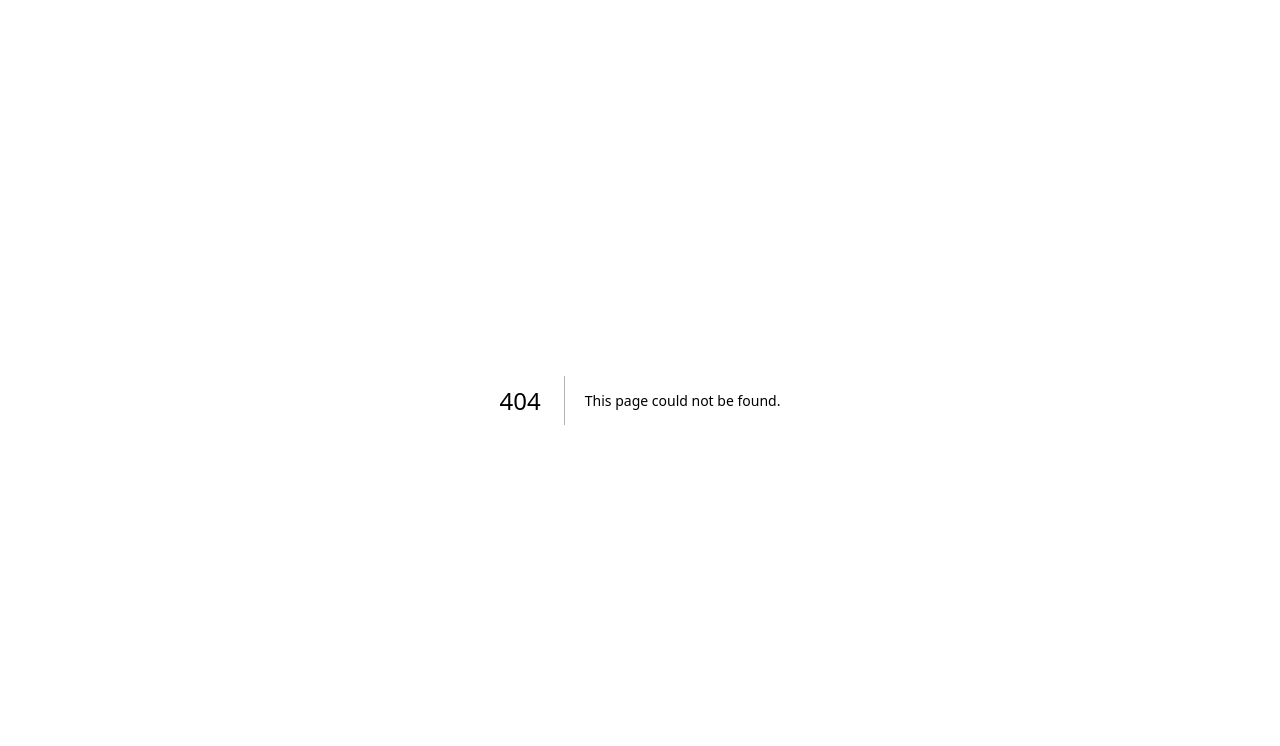
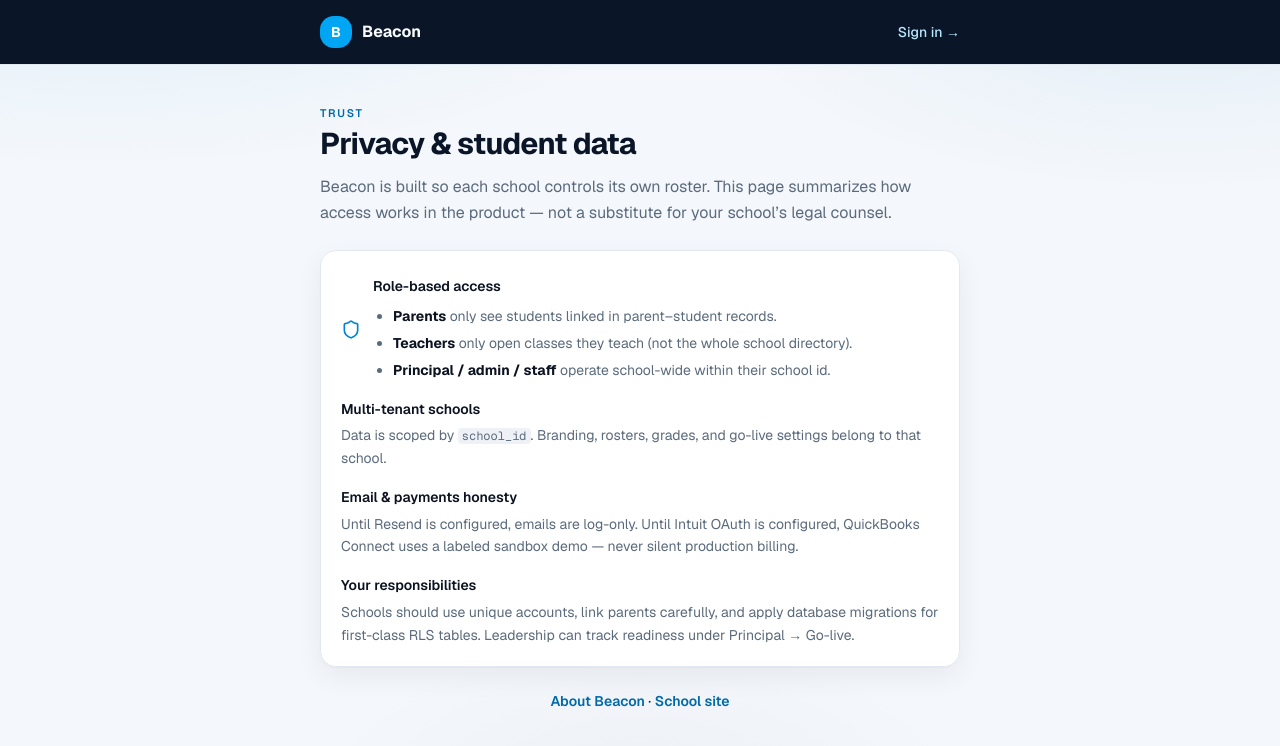
Before and after one commit to chadbergndsu/beacon, a Next.js app: page /privacy in a window 1280 px wide. Before the commit this address had no page. Shown: the top 746 px of the page. Built offline with nearby package versions, Linux system fonts and the light colour scheme.

Commit message:
Add class missing-work focus strip and public privacy trust page
Surface past-due pressure in the gradebook header for teachers, and publish a
plain-language privacy page (role scope, multi-tenant, email/QB honesty) for
principal buyers who ask FERPA questions early.

```diff
--- a/src/app/(app)/classes/[classId]/page.tsx
+++ b/src/app/(app)/classes/[classId]/page.tsx
@@ -19,6 +19,8 @@ import {
 import { canEnterGrades } from '@/lib/roles'
 import { listLessonPlans, listPulsesForClass } from '@/lib/school-modules/store'
 import { loadAttendanceForClassDate } from '@/lib/attendance/store'
+import { loadTeacherClassMissing } from '@/lib/insights/load-missing-work'
+import { Badge } from '@/components/ui/badge'
 
 export default async function ClassGradebookPage({
   params,
@@ -52,14 +54,15 @@ export default async function ClassGradebookPage({
   const weights = validateCategoryWeights(categories)
 
   const schoolId = classRow.school_id
-  const [lessonPlans, pulses, attendanceRecords] =
+  const [lessonPlans, pulses, attendanceRecords, missingRollup] =
     canEnter && schoolId
       ? await Promise.all([
           listLessonPlans(schoolId, classId),
           listPulsesForClass(schoolId, classId),
           loadAttendanceForClassDate(classId, attendanceDate),
+          loadTeacherClassMissing(classId, classRow.name),
         ])
-      : [[], [], []]
+      : [[], [], [], null]
 
   return (
     <div className="space-y-6">
@@ -87,6 +90,37 @@ export default async function ClassGradebookPage({
       {canEnter && activeTab === 'grades' && !weights.ok && (
         <div className="rounded-xl border border-amber-200 bg-amber-50 text-amber-950 px-4 py-3 text-sm">
           {weights.message} Fix weights under <strong>Class setup</strong>.
+        </div>
+      )}
+
+      {canEnter && activeTab === 'grades' && missingRollup && missingRollup.totalMissingItems > 0 && (
+        <div className="rounded-2xl border border-amber-200/80 bg-amber-50/50 px-4 py-3 dark:border-amber-900 dark:bg-amber-950/20">
+          <div className="flex flex-wrap items-center justify-between gap-2">
+            <div>
+              <p className="text-xs font-bold uppercase tracking-wide text-amber-800 dark:text-amber-300">
+                Missing work radar
+              </p>
+              <p className="text-sm text-amber-950 dark:text-amber-100 mt-0.5">
+                {missingRollup.studentsWithMissing} student(s) · {missingRollup.totalMissingItems}{' '}
+                past-due / unscored item(s)
+              </p>
+            </div>
+            <Badge variant="warning">Focus</Badge>
+          </div>
+          {missingRollup.topStudents.length > 0 && (
+            <ul className="mt-2 flex flex-wrap gap-1.5">
+              {missingRollup.topStudents.map((s) => (
+                <li key={s.studentId}>
+                  <Link
+                    href={`/students/${s.studentId}`}
+                    className="inline-flex rounded-full border border-amber-300 bg-white px-2.5 py-0.5 text-xs font-medium text-amber-950 hover:bg-amber-100 dark:bg-amber-950/50 dark:text-amber-100 dark:border-amber-800"
+                  >
+                    {s.studentName} ×{s.count}
+                  </Link>
+                </li>
+              ))}
+            </ul>
+          )}
         </div>
       )}
 
--- a/src/app/login/page.tsx
+++ b/src/app/login/page.tsx
@@ -420,6 +420,8 @@ export default async function LoginPage({
                     )}
                     <span aria-hidden>·</span>
                     <Link href="/about">About Beacon</Link>
+                    <span aria-hidden>·</span>
+                    <Link href="/privacy">Privacy</Link>
                   </div>
                 </div>
               )}
--- /dev/null
+++ b/src/app/privacy/page.tsx
@@ -0,0 +1,99 @@
+import Link from 'next/link'
+import { Shield } from 'lucide-react'
+import { Card, CardContent } from '@/components/ui/card'
+
+/**
+ * Trust page — market buyers (principals) ask FERPA/access questions early.
+ * Keep plain language; no legal theater.
+ */
+export default function PrivacyPage() {
+  return (
+    <div className="min-h-screen beacon-shell">
+      <header className="border-b border-border/80 bg-navy text-navy-foreground">
+        <div className="mx-auto max-w-2xl px-4 py-4 flex items-center justify-between">
+          <Link href="/login" className="flex items-center gap-2.5 font-bold">
+            <span className="flex h-8 w-8 items-center justify-center rounded-lg bg-sky-500 text-sm text-white">
+              B
+            </span>
+            Beacon
+          </Link>
+          <Link href="/login" className="text-sm font-medium text-sky-200 hover:text-white">
+            Sign in →
+          </Link>
+        </div>
+      </header>
+
+      <div className="mx-auto max-w-2xl space-y-6 px-4 py-10">
+        <div>
+          <p className="text-[11px] font-semibold uppercase tracking-[0.16em] text-sky-700">
+            Trust
+          </p>
+          <h1 className="mt-1 text-3xl font-bold tracking-tight text-navy dark:text-sky-50">
+            Privacy &amp; student data
+          </h1>
+          <p className="mt-3 text-muted-foreground leading-relaxed">
+            Beacon is built so each school controls its own roster. This page summarizes how access
+            works in the product — not a substitute for your school’s legal counsel.
+          </p>
+        </div>
+
+        <Card>
+          <CardContent className="pt-6 space-y-4 text-sm text-muted-foreground leading-relaxed">
+            <div className="flex gap-3">
+              <Shield className="h-5 w-5 text-sky-600 shrink-0 mt-0.5" />
+              <div>
+                <h2 className="font-semibold text-foreground">Role-based access</h2>
+                <ul className="mt-2 list-disc pl-5 space-y-1">
+                  <li>
+                    <strong className="text-foreground">Parents</strong> only see students linked
+                    in parent–student records.
+                  </li>
+                  <li>
+                    <strong className="text-foreground">Teachers</strong> only open classes they
+                    teach (not the whole school directory).
+                  </li>
+                  <li>
+                    <strong className="text-foreground">Principal / admin / staff</strong> operate
+                    school-wide within their school id.
+                  </li>
+                </ul>
+              </div>
+            </div>
+            <div>
+              <h2 className="font-semibold text-foreground">Multi-tenant schools</h2>
+              <p className="mt-1">
+                Data is scoped by <code className="text-xs bg-muted px-1 rounded">school_id</code>.
+                Branding, rosters, grades, and go-live settings belong to that school.
+              </p>
+            </div>
+            <div>
+              <h2 className="font-semibold text-foreground">Email &amp; payments honesty</h2>
+              <p className="mt-1">
+                Until Resend is configured, emails are log-only. Until Intuit OAuth is configured,
+                QuickBooks Connect uses a labeled sandbox demo — never silent production billing.
+              </p>
+            </div>
+            <div>
+              <h2 className="font-semibold text-foreground">Your responsibilities</h2>
+              <p className="mt-1">
+                Schools should use unique accounts, link parents carefully, and apply database
+                migrations for first-class RLS tables. Leadership can track readiness under Principal
+                → Go-live.
+              </p>
+            </div>
+          </CardContent>
+        </Card>
+
+        <p className="text-center text-sm">
+          <Link href="/about" className="font-semibold text-sky-700 hover:underline">
+            About Beacon
+          </Link>
+          {' · '}
+          <Link href="/school" className="font-semibold text-sky-700 hover:underline">
+            School site
+          </Link>
+        </p>
+      </div>
+    </div>
+  )
+}
```
